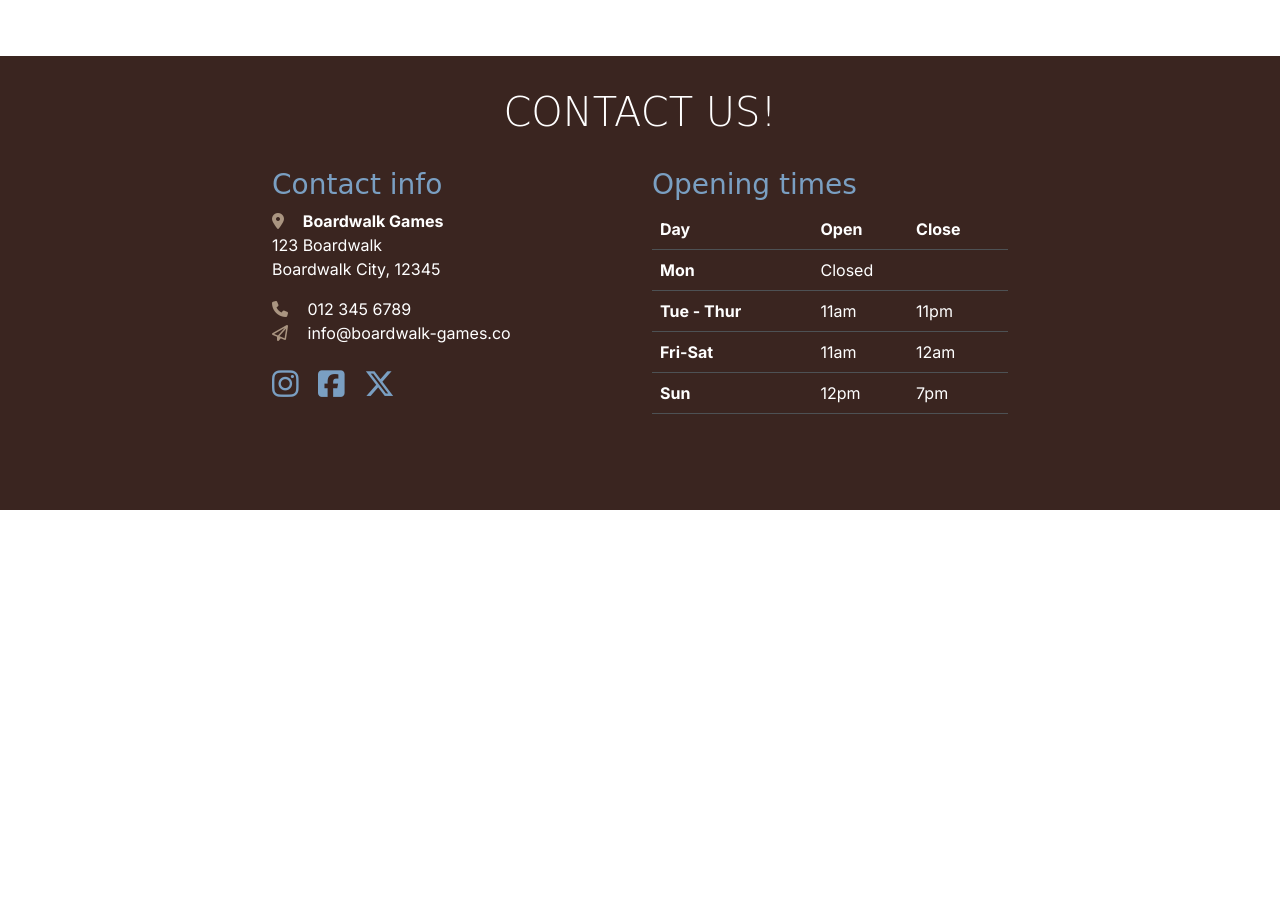
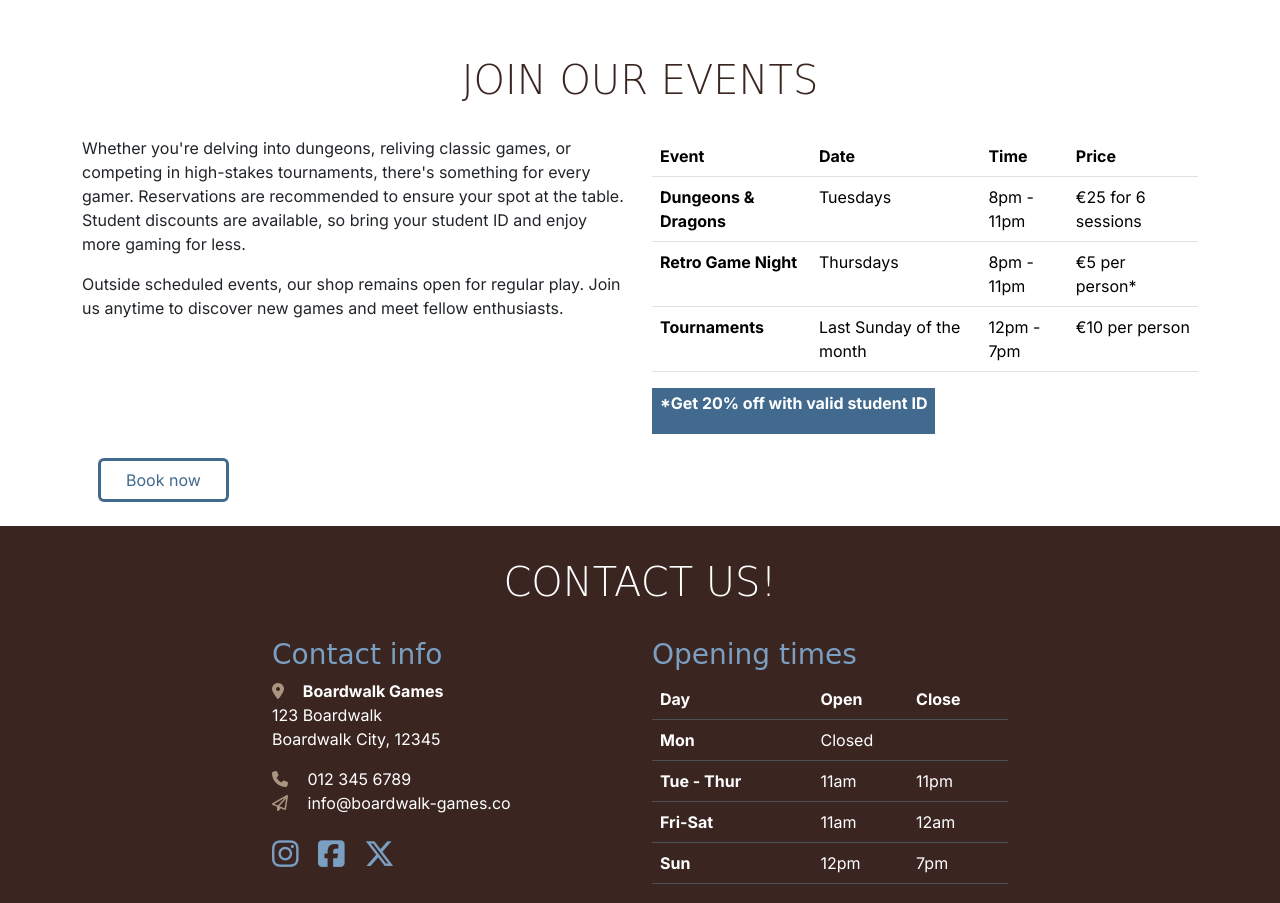
Before and after one commit to DTT2411/boardwalk-games, a plain HTML site: page index.html in a window 1280 px wide. Shown: the part 1120-2023 px from the top of the page. Before the commit the page ends 1630 px from the top, so only its background shows below. Drawn offline with nearby package versions, Linux system fonts and the light colour scheme; a web font is replaced by a local one.

Commit message:
Added events section to index.html

```diff
--- a/assets/css/style.css
+++ b/assets/css/style.css
@@ -93,6 +93,12 @@
     margin-bottom: 1.5rem;
 }
 
+/* Events */
+
+#events button * {
+    background-color: red;
+}
+
 /* Game library cards */
 
 #new-games .card, #fav-games .card {
--- a/index.html
+++ b/index.html
@@ -35,6 +35,9 @@
               </li>
               <li class="nav-item">
                 <a class="nav-link" href="#">Services</a>
+              </li>
+              <li class="nav-item">
+                <a class="nav-link" href="#events">Events</a>
               </li>
               <li class="nav-item">
                 <a class="nav-link" href="game-library.html">Games</a>
@@ -100,7 +103,7 @@
         <!-- Services section -->
         <section id="services" class="container section">
             <div class="row">
-                <div class="col-12 text-center">
+              <div class="col-12 text-center">
                   <h2 class="display-6">Services</h2>
               </div>
               <div class="col-12 col-md-6 col-xl-3">
@@ -173,6 +176,58 @@
               </div>
             </div>
         </section>
+
+        <!-- Events section -->
+        <div id="events" class="col-12 text-center">
+          <h2 class="display-6">Join our events</h2>
+        </div>
+        <div class="container">
+          <div class="row">
+            <div class="col col-12 col-lg-6">
+              <p>Whether you're delving into dungeons, reliving classic games, or competing in high-stakes tournaments, there's something for every gamer. Reservations are recommended to ensure your spot at the table. Student discounts are available, so bring your student ID and enjoy more gaming for less.</p>
+              <p>Outside scheduled events, our shop remains open for regular play. Join us anytime to discover new games and meet fellow enthusiasts.</p>
+            </div>
+            <div class="col col-12 col-lg-6">
+              <table class="table">
+                <thead>
+                  <tr>
+                    <th scope="col">Event</th>
+                    <th scope="col">Date</th>
+                    <th scope="col">Time</th>
+                    <th scope="col">Price</th>
+                  </tr>
+                </thead>
+                <tbody>
+                  <tr>
+                    <th scope="row">Dungeons & Dragons</th>
+                    <td>Tuesdays</td>
+                    <td>8pm - 11pm</td>
+                    <td>€25 for 6 sessions</td>
+                  </tr>
+                  <tr>
+                    <th scope="row">Retro Game Night</th>
+                    <td>Thursdays</td>
+                    <td>8pm - 11pm</td>
+                    <td>€5 per person*</td>
+                  </tr>
+                  <tr>
+                    <th scope="row">Tournaments</th>
+                    <td>Last Sunday of the month</td>
+                    <td>12pm - 7pm</td>
+                    <td>€10 per person</td>
+                  </tr>
+                </tbody>
+              </table>
+              <button class="custom-button-filled">
+                <strong>*Get 20% off with valid student ID</strong>
+              </p>
+            </div>
+          </div>
+          <div>
+            <a href="booking.html" class="btn custom-button-outline ms-lg-3 my-4">Book now</a>
+          </div>
+        </div>
+
      </main>
 
     <!-- Footer / contact section -->
```
Also changed, not shown: booking.html (+3 -0 lines), game-library.html (+3 -0 lines), success.html (+3 -0 lines).
